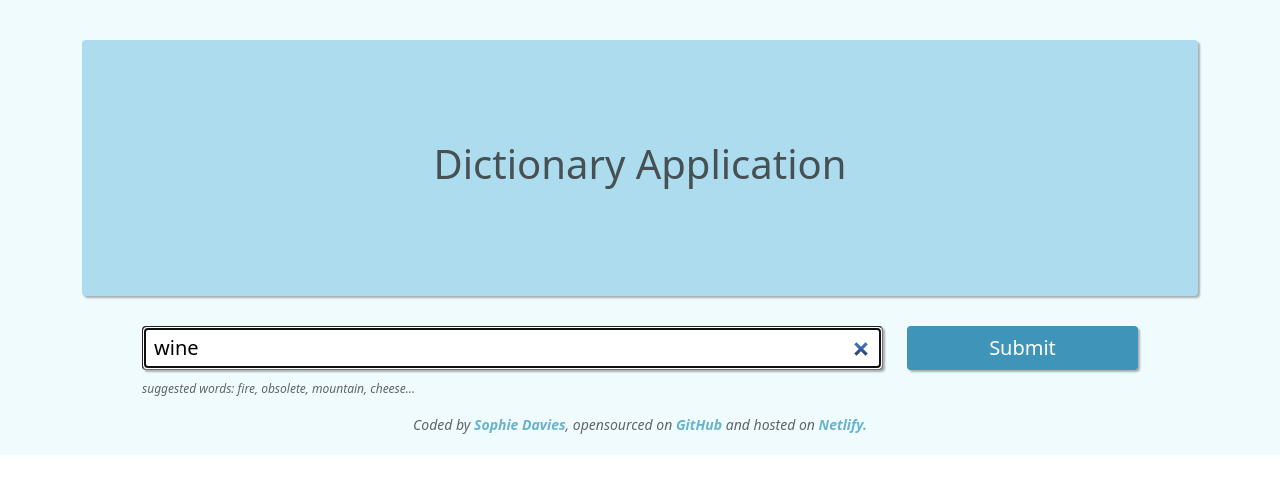
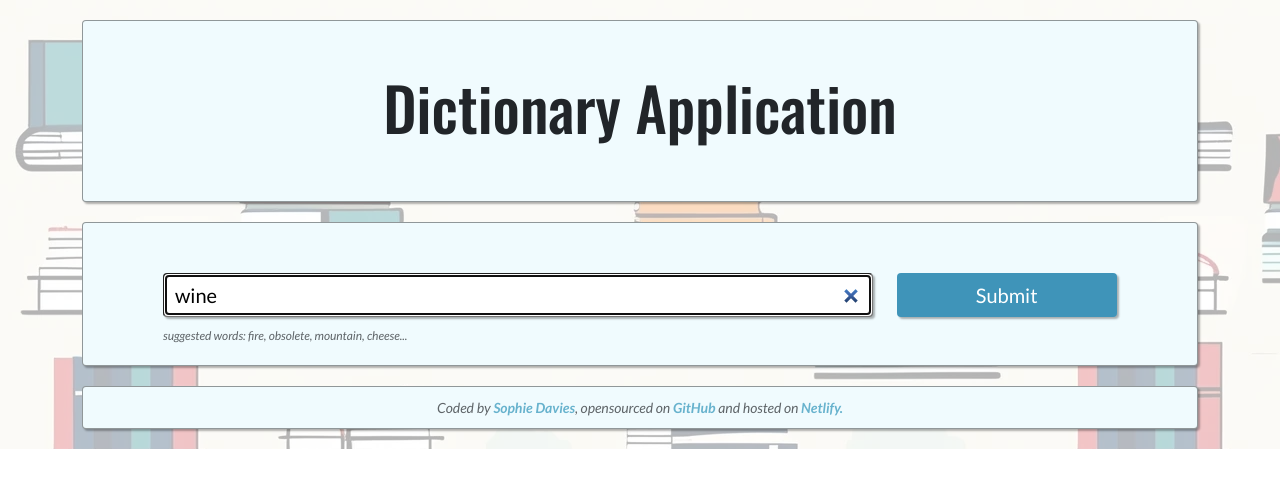
Before and after one commit to SophieLMD/react-dictionary-app, a React (Create React App) app: page / in a window 1280 px wide. Shown: the top 494 px of the page. Built offline with nearby package versions, Linux system fonts and the light colour scheme; no server answers.

Commit message:
Imported google fonts, altered background

```diff
--- a/public/index.html
+++ b/public/index.html
@@ -12,7 +12,18 @@
     <link rel="apple-touch-icon" href="%PUBLIC_URL%/logo192.png" />
 
     <link rel="manifest" href="%PUBLIC_URL%/manifest.json" />
-
+    <link rel="preconnect" href="https://fonts.googleapis.com" />
+    <link rel="preconnect" href="https://fonts.gstatic.com" crossorigin />
+    <link
+      href="https://fonts.googleapis.com/css2?family=Montserrat:ital,wght@0,100..900;1,100..900&family=Oswald:wght@200..700&display=swap"
+      rel="stylesheet"
+    />
+    <link rel="preconnect" href="https://fonts.googleapis.com" />
+    <link rel="preconnect" href="https://fonts.gstatic.com" crossorigin />
+    <link
+      href="https://fonts.googleapis.com/css2?family=Lato:ital,wght@0,100;0,300;0,400;0,700;0,900;1,100;1,300;1,400;1,700;1,900&family=Montserrat:ital,wght@0,100..900;1,100..900&family=Oswald:wght@200..700&display=swap"
+      rel="stylesheet"
+    />
     <title>Dictionary App | Sophie Davies</title>
   </head>
   <body>
--- a/src/App.css
+++ b/src/App.css
@@ -1,25 +1,29 @@
 :root {
   --primary-color: #acdcee;
-  --color-text: #475053;
   --secondary-color: #2e94b9;
   --site-background-color: #f0fbfe;
 }
 
 .App {
-  background: var(--site-background-color);
+  background-image: url(image-books.png);
+  background-repeat: repeat;
+  background-color: rgba(255, 255, 255, 0.7);
+  background-blend-mode: lighten;
   padding: 20px;
+  font-family: "Lato", sans-serif;
 }
 
 .App header {
-  background-color: var(--primary-color);
-  padding: 100px;
-  margin: 20px auto;
+  background-color: var(--site-background-color);
+  padding: 50px;
   border-radius: 4px;
   box-shadow: 2px 2px 2px rgba(0, 0, 0, 0.3);
+  border: 1px solid rgba(0, 0, 0, 0.4);
 }
 .App h1 {
-  color: var(--color-text);
+  font-size: 60px;
   text-align: center;
+  font-family: "Oswald", sans-serif;
 }
 .App footer .social-links {
   text-align: center;
@@ -34,3 +38,10 @@
 .App a:hover {
   text-decoration: underline;
 }
+.App footer {
+  background-color: var(--site-background-color);
+  padding: 10px;
+  border-radius: 4px;
+  box-shadow: 2px 2px 2px rgba(0, 0, 0, 0.3);
+  border: 1px solid rgba(0, 0, 0, 0.4);
+}
--- a/src/Dictionary.css
+++ b/src/Dictionary.css
@@ -1,3 +1,12 @@
+.Dictionary section {
+  background-color: #f0fbfe;
+  border-radius: 4px;
+  padding: 20px;
+  margin-bottom: 20px;
+  margin-top: 20px;
+  box-shadow: 2px 2px 2px rgba(0, 0, 0, 0.3);
+  border: 1px solid rgba(0, 0, 0, 0.4);
+}
 .Dictionary form {
   margin: 30px 60px 10px 60px;
 }
@@ -19,6 +28,10 @@
   font-size: 20px;
   box-shadow: 2px 2px 2px rgba(0, 0, 0, 0.3);
 }
+.Dictionary .btn:hover {
+  background-color: #eb5f88;
+  color: white;
+}
 .Dictionary .hint {
   margin-left: 60px;
   opacity: 0.7;
--- a/src/Dictionary.js
+++ b/src/Dictionary.js
@@ -30,6 +30,7 @@ export default function Dictionary(props) {
   if (loaded) {
     return (
       <div className="Dictionary mb-3">
+        <section>
           <form onSubmit={handleSubmit}>
             <div className="row">
               <div className="col-9">
@@ -50,6 +51,7 @@ export default function Dictionary(props) {
           <div className="hint">
             <em>suggested words: fire, obsolete, mountain, cheese...</em>
           </div>
+        </section>
         <Results results={results} word={InputWord} />
       </div>
     );
--- a/src/Phonetic.css
+++ b/src/Phonetic.css
@@ -1,7 +1,7 @@
 .Phonetic {
   h4 {
     height: 1.5;
-    color: #3f94b9;
+    color: #eb5f88;
     font-weight: bold;
     font-size: 20px;
     opacity: 0.8;
--- a/src/Results.css
+++ b/src/Results.css
@@ -1,10 +1,11 @@
 .Results section {
-  background-color: white;
+  background-color: #f0fbfe;
   border-radius: 4px;
   padding: 20px;
   margin-bottom: 20px;
   margin-top: 20px;
   box-shadow: 2px 2px 2px rgba(0, 0, 0, 0.3);
+  border: 1px solid rgba(0, 0, 0, 0.4);
 }
 .Results h2 {
   font-size: 40px;
```
Also changed, not shown: src/image-books.png (added). Lines whose indentation alone changed are shown as unchanged.
